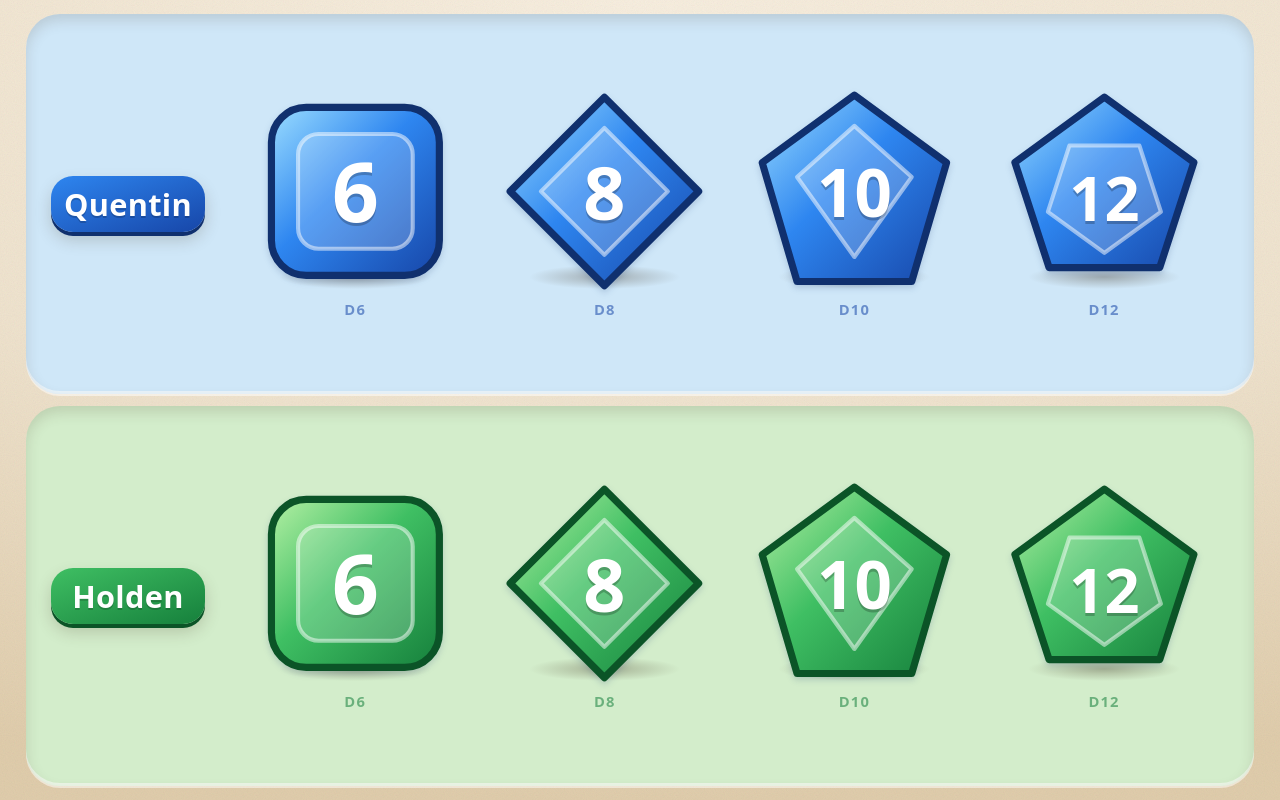
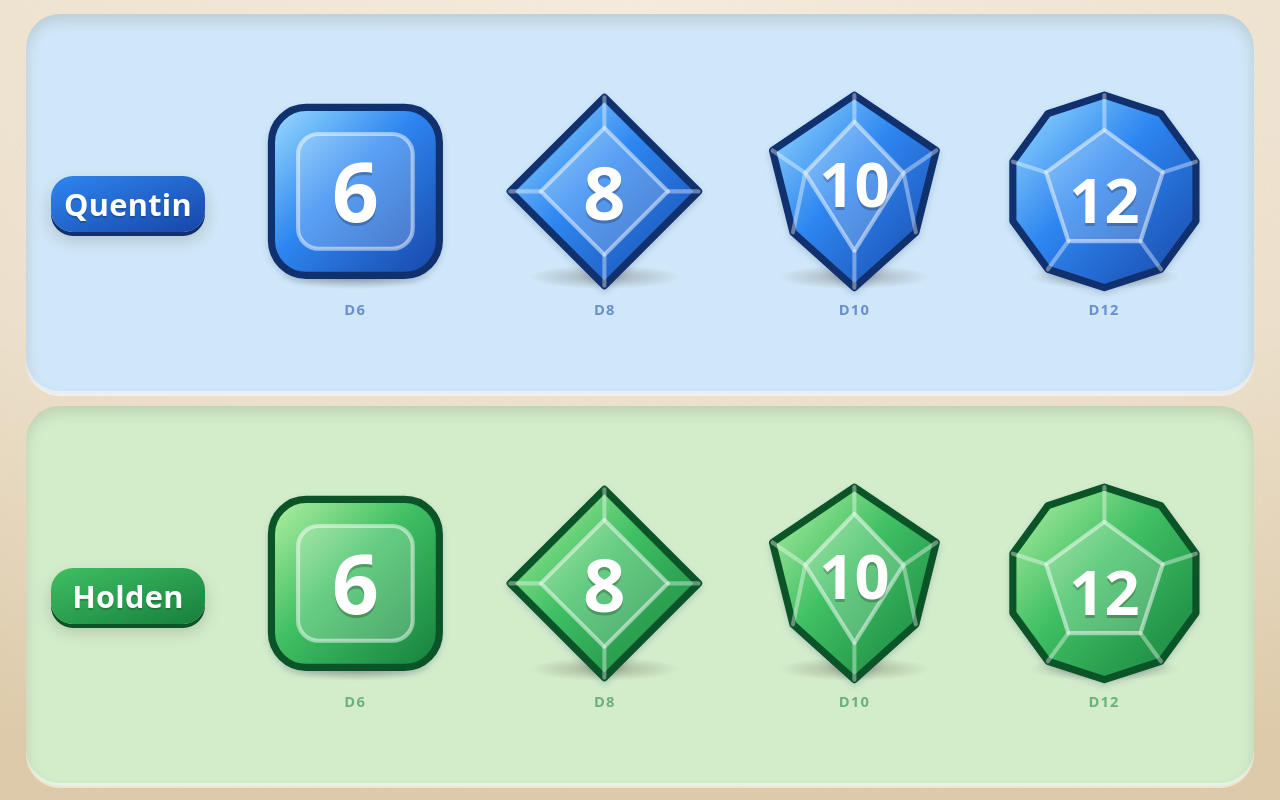
Before and after one commit to brothernod/PhoneApps, a plain HTML site: page dice/index.html in a window 1280 px wide. Drawn offline with Linux system fonts and the light colour scheme.

Commit message:
Add files via upload

```diff
--- a/dice/index.html
+++ b/dice/index.html
@@ -119,6 +119,15 @@
   .die svg{ width:100%; height:100%; overflow:visible; filter: drop-shadow(0 3px 3px rgba(16,48,110,.18)); }
   .body{ stroke:var(--edge); stroke-width:3.5; stroke-linejoin:round; }
   .facet{ fill:rgba(255,255,255,.20); stroke:rgba(255,255,255,.5); stroke-width:2; stroke-linejoin:round; }
+  .seam{ fill:none; stroke:rgba(255,255,255,.38); stroke-width:2; stroke-linecap:round; }
+
+  /* red wash for a 1 or a 2 */
+  .tint{
+    stroke:#9E2A1B; stroke-width:3.5; stroke-linejoin:round;
+    opacity:0; transition: opacity .4s ease;
+  }
+  .die.low .tint{ opacity:1; }
+  .die.low svg{ filter: drop-shadow(0 3px 8px rgba(158,42,27,.45)); }
 
   .num{
     position:absolute; inset:0;
@@ -129,8 +138,8 @@
     font-variant-numeric: tabular-nums;
   }
   .d8  .num{ font-size: calc(var(--die) * .36); }
-  .d10 .num{ font-size: calc(var(--die) * .32); }
-  .d12 .num{ font-size: calc(var(--die) * .30); transform: translateY(3%); }
+  .d10 .num{ font-size: calc(var(--die) * .30); transform: translateY(-4%); }
+  .d12 .num{ font-size: calc(var(--die) * .30); transform: translateY(4%); }
 
   .tag{
     font-weight:800; font-size: clamp(11px, 1.15vw, 16px);
@@ -208,6 +217,11 @@
     <stop offset=".45" stop-color="#3FBF63"/>
     <stop offset="1"   stop-color="#16803C"/>
   </linearGradient>
+  <linearGradient id="gred" x1="0" y1="0" x2="1" y2="1">
+    <stop offset="0"   stop-color="#FFC0B2"/>
+    <stop offset=".45" stop-color="#F2604B"/>
+    <stop offset="1"   stop-color="#C0392B"/>
+  </linearGradient>
 </defs></svg>
 
 <main id="table"></main>
@@ -219,16 +233,31 @@ const PLAYERS = [
   { name: "Holden",  color: "green", dice: [6, 8, 10, 12] }
 ];
 
-/* ---- shapes ---- */
+/* ---- shapes: outline is drawn twice (normal fill + red tint), then the face on top ---- */
 const SHAPES = {
-  6:  `<rect class="body" x="9" y="9" width="82" height="82" rx="17" fill="GRAD"/>
-       <rect class="facet" x="22" y="22" width="56" height="56" rx="10"/>`,
-  8:  `<polygon class="body" points="50,4 96,50 50,96 4,50" fill="GRAD"/>
-       <polygon class="facet" points="50,19 81,50 50,81 19,50"/>`,
-  10: `<polygon class="body" points="50,3 95,36 78,94 22,94 5,36" fill="GRAD"/>
-       <polygon class="facet" points="50,18 78,43 50,82 22,43"/>`,
-  12: `<polygon class="body" points="50,4 93.7,35.8 77,87.2 23,87.2 6.3,35.8" fill="GRAD"/>
-       <polygon class="facet" points="50,80 22.4,60 32.9,27.6 67.1,27.6 77.6,60"/>`
+  6: {
+    tag: "rect",
+    attrs: `x="9" y="9" width="82" height="82" rx="17"`,
+    face: `<rect class="facet" x="22" y="22" width="56" height="56" rx="10"/>`
+  },
+  8: {
+    tag: "polygon",
+    attrs: `points="50,4 96,50 50,96 4,50"`,
+    face: `<polygon class="facet" points="50,19 81,50 50,81 19,50"/>
+           <path class="seam" d="M50,19 L50,4 M81,50 L96,50 M19,50 L4,50 M50,81 L50,96"/>`
+  },
+  10: {
+    tag: "polygon",
+    attrs: `points="50,3 90,30 80,70 50,97 20,70 10,30"`,
+    face: `<polygon class="facet" points="50,16 74,41 50,79 26,41"/>
+           <path class="seam" d="M50,16 L50,3 M74,41 L90,30 M26,41 L10,30 M50,79 L50,97 M74,41 L80,70 M26,41 L20,70"/>`
+  },
+  12: {
+    tag: "polygon",
+    attrs: `points="50,3 77.6,12 94.7,35.5 94.7,64.5 77.6,88 50,97 22.4,88 5.3,64.5 5.3,35.5 22.4,12"`,
+    face: `<polygon class="facet" points="50,20 78.5,40.7 67.6,74.3 32.4,74.3 21.5,40.7"/>
+           <path class="seam" d="M50,20 L50,3 M78.5,40.7 L94.7,35.5 M67.6,74.3 L77.6,88 M32.4,74.3 L22.4,88 M21.5,40.7 L5.3,35.5"/>`
+  }
 };
 
 /* ---- build ---- */
@@ -252,10 +281,15 @@ PLAYERS.forEach((player, row) => {
     die.style.setProperty("--d", (row * 4 + i) * 0.9 + "s");
 
     const grad = player.color === "blue" ? "url(#gblue)" : "url(#ggreen)";
+    const s = SHAPES[sides];
     die.innerHTML =
       `<div class="drop"></div>
        <div class="lift">
-         <svg viewBox="0 0 100 100">${SHAPES[sides].replaceAll("GRAD", grad)}</svg>
+         <svg viewBox="0 0 100 100">
+           <${s.tag} ${s.attrs} class="body" fill="${grad}"/>
+           <${s.tag} ${s.attrs} class="tint" fill="url(#gred)"/>
+           ${s.face}
+         </svg>
          <div class="num">${sides}</div>
        </div>` +
       [0, 45, 90, 135, 180, 225, 270, 315]
@@ -275,6 +309,7 @@ PLAYERS.forEach((player, row) => {
 
 /* ---- rolling ---- */
 const SPIN = 850;
+const LOW = 2;   // 1 or 2 turns the die red
 
 function roll(die) {
   const sides = +die.dataset.sides;
@@ -283,7 +318,8 @@ function roll(die) {
   clearInterval(die._tick);
   clearTimeout(die._stop);
   clearTimeout(die._clear);
-  die.classList.remove("rolling", "landed");
+  clearTimeout(die._low);
+  die.classList.remove("rolling", "landed", "low");
   void die.offsetWidth;              // restart the animation cleanly
   die.classList.add("rolling");
 
@@ -293,11 +329,17 @@ function roll(die) {
 
   die._stop = setTimeout(() => {
     clearInterval(die._tick);
-    num.textContent = 1 + Math.floor(Math.random() * sides);
+    const value = 1 + Math.floor(Math.random() * sides);
+    num.textContent = value;
     die.classList.remove("rolling");
     void die.offsetWidth;
     die.classList.add("landed");
     die._clear = setTimeout(() => die.classList.remove("landed"), 650);
+
+    if (value <= LOW) {
+      die.classList.add("low");
+      die._low = setTimeout(() => die.classList.remove("low"), 5000);
+    }
   }, SPIN);
 }
 
```
